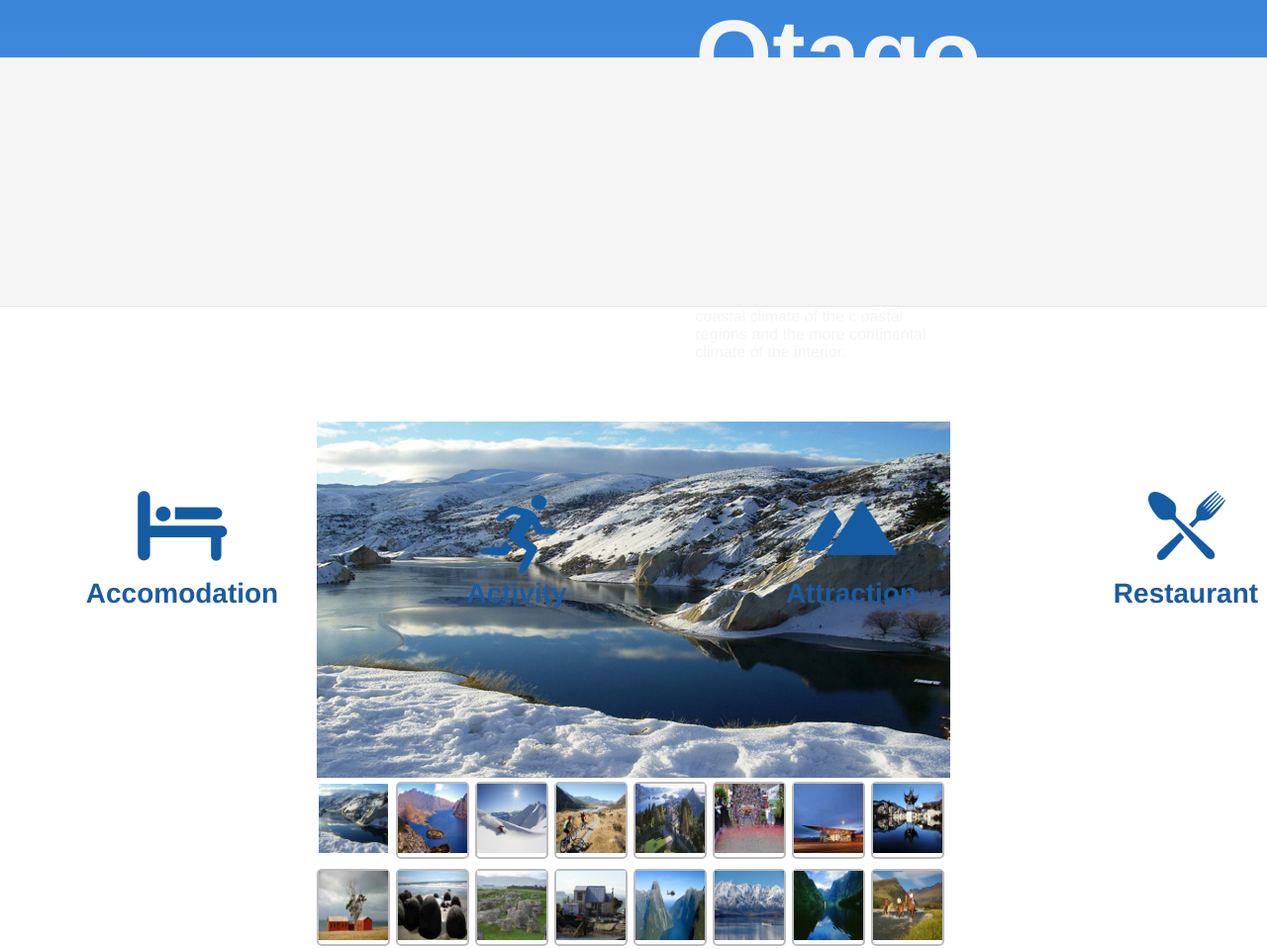
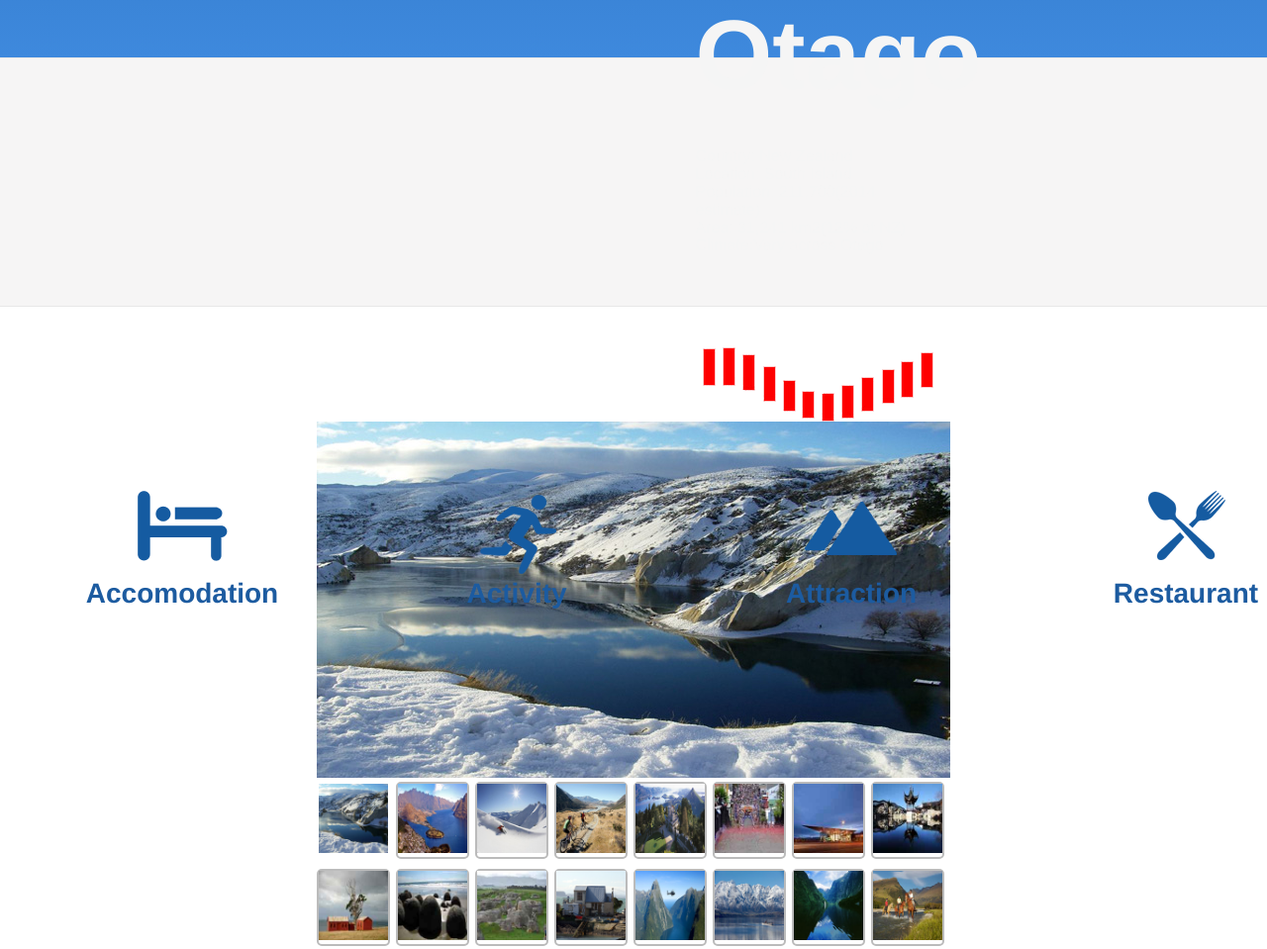
Before and after one commit to ilhcho/web_assginment, a PHP site: page / in a window 1280 px wide; the page is wider, and only the part inside the window is pictured. Shown: the part 632-1591 px from the top of that part at 99% size. Run offline with PHP 8.4, Linux system fonts and the light colour scheme; some libraries are stand-ins or nearby versions.

Commit message:
index: climate chart

```diff
--- a/footer.php
+++ b/footer.php
@@ -1,6 +1,19 @@
-<!-- jQuery CDN -->
+	<!-- jQuery CDN -->
 	<script src="http://ajax.googleapis.com/ajax/libs/jquery/1.11.1/jquery.min.js"></script>
 	<script src="bootstrap/js/bootstrap.js"></script>
+	<!-- Mouser over For Image Gallery -->
+	<script type="text/javascript">
+		$(document).ready(function(){
+			$('#nav_gallery a').mouseover(function(e){
+				e.preventDefault();
+				$('#nav_gallery a').removeClass('active');
+				$(this).addClass('active');
+				img_url = $(this).attr('href');
+				$('#window img').attr('src',img_url);
+				});
+			})
+	</script>
+
 </body>
 
  </html>
--- a/index.php
+++ b/index.php
@@ -46,19 +46,11 @@ require_once("header.php");
 			<br />
 			<ul>
 				<li>Country: New Zealand</li>
-				<li>Climate:</li>
-				<li>Location:</li>
-				<li>Population:
-					<ul>
-						<li>Region 211,700</li>
-						<li>Density	6.8/km2 (18/sq mi)</li>
-					</ul>
-				</li>
-				<li>Event:Weather conditions vary enormously
-				 across Otago, but can be broken into two
-				 broad types: the coastal climate of the c
-				 oastal regions and the more continental climate of the interior.
-				</li>
+				<li>Location: South Island</li>
+				<li>Population: 211,700(2014 estimate)</li>
+				<li>Area: 31,241 km2(12% of NZ)</li>
+				<li>Climate:Vary across Otago</li>
+				<img src="img/climate.png" alt="climate chart">
 			</ul>
 		</div>
 	</div>
@@ -124,17 +116,6 @@ require_once("header.php");
 			</ul>
 	</div>
 </div>
-	<script type="text/javascript">
-		$(document).ready(function(){
-			$('#nav_gallery a').mouseover(function(e){
-				e.preventDefault();
-				$('#nav_gallery a').removeClass('active');
-				$(this).addClass('active');
-				img_url = $(this).attr('href');
-				$('#window img').attr('src',img_url);
-				});
-			})
-	</script>
 
 <div class="footer"></div>
 
```
Also changed, not shown: header.php (line endings or trailing spaces), img/climate.jpg (added), img/climate.png (added), img/무제-1 복사.jpg (added).
